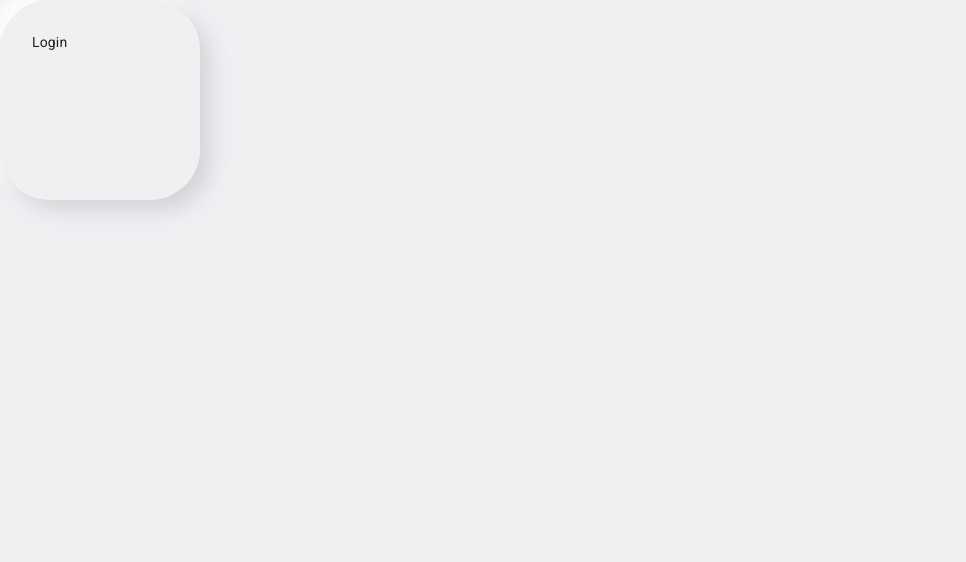
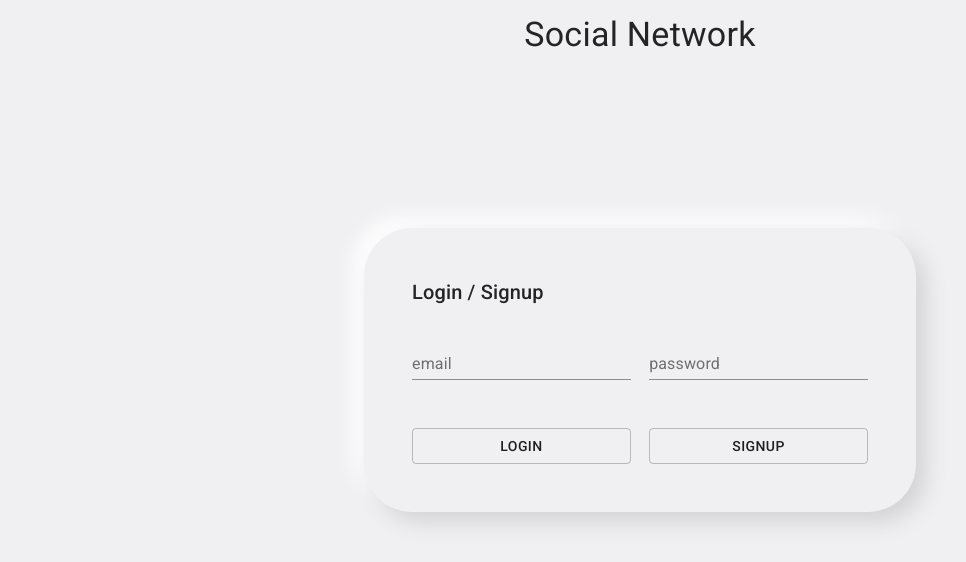
Before and after one commit to KseniyaShukevich/social-network, a Next.js app: page / in a window 1280 px wide. Shown: the top 562 px of the page, without its empty margins (0-966 px from the left). Built offline with nearby package versions, Linux system fonts and the light colour scheme.

Commit message:
feat: add login and signup page

```diff
--- a/components/Container.tsx
+++ b/components/Container.tsx
@@ -1,31 +1,26 @@
-import { makeStyles } from "@material-ui/core/styles";
-import { ReactElement } from "react";
+import { ReactElement } from 'react';
+import { makeStyles } from '@material-ui/core/styles';
 
-const useStyles = makeStyles((theme) =>({
+const useStyles = makeStyles((theme) => ({
   container: {
-    width: 200,
-    height: 200,
-    borderRadius: 50,
+    borderRadius: theme.spacing(6),
     backgroundColor: '#f0f0f3',
     boxShadow: '10px 10px 21px #d3d3d6, -10px -10px 21px #fff',
     padding: theme.spacing(4),
-  }
-}))
+    [theme.breakpoints.down(500)]: {
+      borderRadius: theme.spacing(4),
+    },
+  },
+}));
 
 interface IProps {
-  children: ReactElement | string,
+  children: Array<ReactElement> | ReactElement | string;
 }
 
-const Container: React.FC<IProps> = ({
-  children,
-}) => {
+const Container: React.FC<IProps> = ({ children }) => {
   const classes = useStyles();
 
-  return (
-    <div className={classes.container}>
-      {children}
-    </div>
-  )
-}
+  return <div className={classes.container}>{children}</div>;
+};
 
 export default Container;
--- /dev/null
+++ b/components/Header.tsx
@@ -0,0 +1,31 @@
+import { makeStyles } from '@material-ui/core/styles';
+import { Box, Typography } from '@material-ui/core';
+
+const useStyles = makeStyles(() => ({
+  header: {
+    height: 70,
+    position: 'relative',
+  },
+  heading: {
+    position: 'absolute',
+  },
+}));
+
+const Header: React.FC = () => {
+  const classes = useStyles();
+
+  return (
+    <Box
+      display="flex"
+      justifyContent="center"
+      alignItems="center"
+      className={classes.header}
+    >
+      <Typography variant="h4" className={classes.heading}>
+        Social Network
+      </Typography>
+    </Box>
+  );
+};
+
+export default Header;
--- /dev/null
+++ b/components/MainLayout.tsx
@@ -0,0 +1,34 @@
+import { ReactElement } from 'react';
+import { makeStyles } from '@material-ui/core/styles';
+import { Box } from '@material-ui/core';
+import Header from './Header';
+
+const useStyles = makeStyles(() => ({
+  main: {
+    minHeight: 'calc(100vh - 200px)',
+  },
+}));
+
+interface IProps {
+  children: ReactElement | string;
+}
+
+const Container: React.FC<IProps> = ({ children }) => {
+  const classes = useStyles();
+
+  return (
+    <>
+      <Header />
+      <Box
+        display="flex"
+        justifyContent="center"
+        alignItems="center"
+        className={classes.main}
+      >
+        {children}
+      </Box>
+    </>
+  );
+};
+
+export default Container;
--- a/pages/index.tsx
+++ b/pages/index.tsx
@@ -1,14 +1,83 @@
 import type { NextPage } from 'next';
-import Head from 'next/head';
-import Image from 'next/image';
-import { Button } from '@material-ui/core';
-import Container from '../components/Container';
+import MainLayout from '../components/MainLayout';
+import MyContainer from '../components/Container';
+import { makeStyles } from '@material-ui/core/styles';
+import Typography from '@material-ui/core/Typography';
+import TextField from '@material-ui/core/TextField';
+import FormControl from '@material-ui/core/FormControl';
+import Button from '@material-ui/core/Button';
+import Box from '@material-ui/core/Box';
+import Container from '@material-ui/core/Container';
+
+const useStyles = makeStyles((theme) => ({
+  formControl: {
+    width: '100%',
+    padding: theme.spacing(2),
+    [theme.breakpoints.down(500)]: {
+      textAlign: 'center',
+      padding: 0,
+    },
+  },
+  heading: {
+    marginBottom: theme.spacing(3),
+    [theme.breakpoints.down(500)]: {
+      textAlign: 'center',
+    },
+  },
+  containerFields: {
+    [theme.breakpoints.down(500)]: {
+      display: 'block',
+    },
+  },
+  field: {
+    width: '48%',
+    minWidth: 150,
+    marginBottom: theme.spacing(3),
+    [theme.breakpoints.down(500)]: {
+      width: '100%',
+    },
+  },
+  button: {
+    width: '48%',
+    marginTop: theme.spacing(3),
+  },
+}));
 
 const Home: NextPage = () => {
+  const classes = useStyles();
+
   return (
-    <Container>
-      Login
-    </Container>
+    <MainLayout>
+      <Container maxWidth="sm">
+        <MyContainer>
+          <FormControl className={classes.formControl}>
+            <Typography variant="h6" className={classes.heading}>
+              Login / Signup
+            </Typography>
+            <Box
+              display="flex"
+              justifyContent="space-between"
+              className={classes.containerFields}
+            >
+              <TextField label="email" className={classes.field} />
+              <TextField
+                type="password"
+                label="password"
+                className={classes.field}
+              />
+            </Box>
+            <Box display="flex" justifyContent="space-between">
+              <Button variant="outlined" className={classes.button}>
+                Login
+              </Button>
+              <Button variant="outlined" className={classes.button}>
+                Signup
+              </Button>
+            </Box>
+          </FormControl>
+        </MyContainer>
+      </Container>
+    </MainLayout>
   );
 };
 
```
